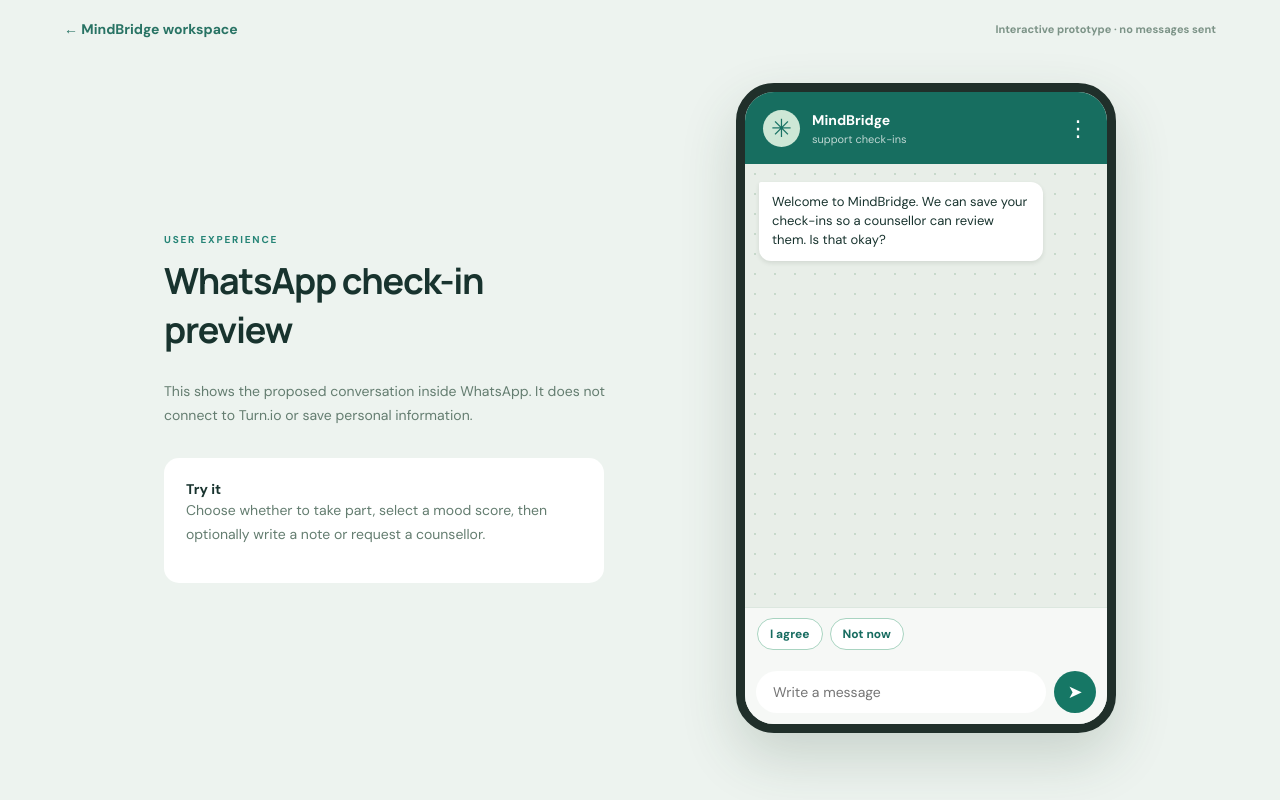
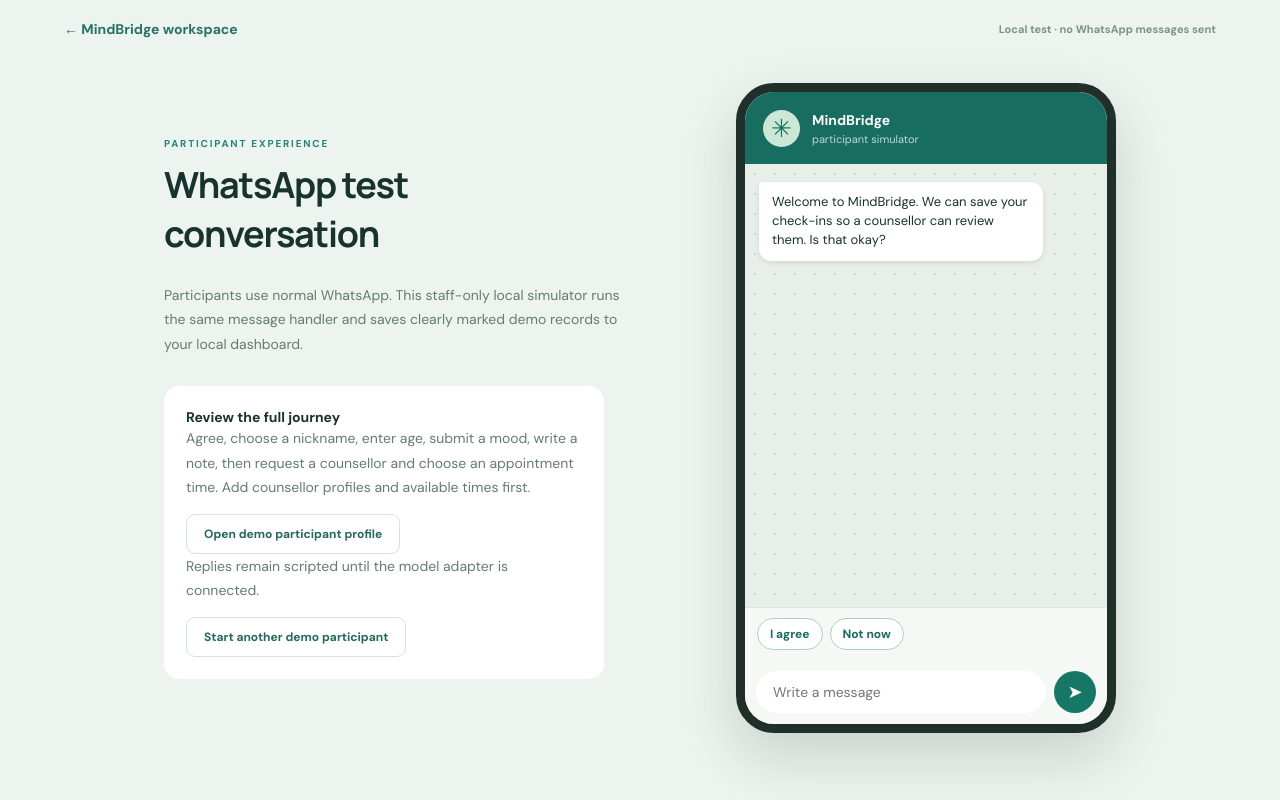
Before and after one commit to JaydaWalubiri/mindbridge, a Django app: page /preview/whatsapp/ in a window 1280 px wide. Run offline with Django 5.2, Linux system fonts and the light colour scheme; the visitor is signed in with stand-in values (Sample User, id 1).

Commit message:
feat: add booking and participant review screens

```diff
--- /dev/null
+++ b/templates/care/availability.html
@@ -0,0 +1,4 @@
+{% extends 'care/base.html' %}{% block title %}My availability{% endblock %}{% block crumb %}My availability{% endblock %}{% block content %}
+<div class="page-heading"><div><div class="eyebrow">APPOINTMENT TIMES</div><h1>My availability</h1><p>Add 30-minute appointment times. Assigned participants can choose these in WhatsApp. All times are EAT.</p></div></div>
+<section class="panel"><div class="entry"><form method="post">{% csrf_token %}{{ form.as_p }}<button class="button primary" type="submit">Add available time</button></form></div></section>
+<section class="panel"><div class="panel-head"><h3>Upcoming appointment slots</h3></div>{% for slot in slots %}<div class="list-row"><div class="row-text"><strong>{{ slot.starts_at|date:'D, d M Y · H:i' }} EAT</strong><small>{{ slot.counsellor.get_full_name|default:slot.counsellor.username }} · {% if slot.session_id %}Booked{% elif slot.is_active %}Available{% else %}Removed{% endif %}</small></div>{% if slot.is_active and not slot.session_id %}<form method="post" action="{% url 'remove_availability' slot.pk %}">{% csrf_token %}<button class="button compact" type="submit">Remove</button></form>{% endif %}</div>{% empty %}<div class="empty">No appointment times added yet.</div>{% endfor %}</section>{% endblock %}
--- a/templates/care/base.html
+++ b/templates/care/base.html
@@ -9,6 +9,7 @@
 <a class="nav-item {% if active == 'alerts' %}selected{% endif %}" href="{% url 'alerts' %}"><span>◇</span> Alerts</a>
 <a class="nav-item {% if active == 'participants' %}selected{% endif %}" href="{% url 'participants' %}"><span>♧</span> Participants</a>
 <a class="nav-item {% if active == 'sessions' %}selected{% endif %}" href="{% url 'sessions' %}"><span>▣</span> Sessions</a>
+<a class="nav-item {% if active == 'availability' %}selected{% endif %}" href="{% url 'availability' %}"><span>▤</span> My availability</a>
 {% if user.is_staff %}<a class="nav-item {% if active == 'admin' %}selected{% endif %}" href="{% url 'admin_dashboard' %}"><span>⚙</span> Admin dashboard</a>{% endif %}
 </nav><div class="sidebar-bottom"><div class="avatar">{{ user.username|first|upper }}</div><div><strong>{{ user.get_full_name|default:user.username }}</strong><small>{% if user.is_staff %}Administrator{% else %}Counsellor{% endif %}</small></div></div></aside>
 <div class="main-wrap"><header class="topbar"><span class="topbar-title">{% if active == 'admin' %}Administration{% else %}Counsellor portal{% endif %} <span class="topbar-sep">/</span> {% block crumb %}Overview{% endblock %}</span><div class="top-actions"><span class="private-pill">● Private workspace</span><form action="{% url 'logout' %}" method="post">{% csrf_token %}<button class="text-button" type="submit">Sign out</button></form></div></header>
--- a/templates/care/dashboard.html
+++ b/templates/care/dashboard.html
@@ -3,4 +3,4 @@
 <div class="hero"><div><span class="hero-kicker">CARE, AT A GLANCE</span><h2>Every check-in matters.</h2><p>Review new alerts, follow participants’ progress, and plan your next conversations in one place.</p><a class="button light" href="{% url 'alerts' %}">Review alerts <span>↗</span></a></div><div class="hero-art" aria-hidden="true"><div class="orb orb-one"></div><div class="orb orb-two"></div><div class="hero-heart">✳</div></div></div>
 <div class="stat-grid"><div class="stat-card"><span class="stat-icon rose">◇</span><div><span class="stat-label">Needs review</span><strong>{{ open_count }}</strong><small>Open alerts</small></div></div><div class="stat-card"><span class="stat-icon mint">♧</span><div><span class="stat-label">Participants</span><strong>{{ total_people }}</strong><small>In your workspace</small></div></div><div class="stat-card"><span class="stat-icon lilac">▣</span><div><span class="stat-label">Upcoming sessions</span><strong>{{ upcoming_count }}</strong><small>Scheduled from today</small></div></div></div>
 <div class="two-col"><section class="panel"><div class="panel-head"><div><h3>Recent alerts</h3><p>Check-ins that may need a follow-up</p></div><a href="{% url 'alerts' %}">View all →</a></div>{% for alert in recent_alerts %}<div class="list-row"><span class="row-icon {% if alert.priority == 'high' %}urgent{% endif %}">◇</span><div class="row-text"><strong>{{ alert.participant.display_name }}</strong><small>{{ alert.reason }}</small></div><div class="row-end"><span class="badge {% if alert.priority == 'high' %}high{% else %}medium{% endif %}">{{ alert.get_priority_display }}</span><small>{{ alert.created_at|date:'d M, H:i' }}</small></div></div>{% empty %}<div class="empty">No open alerts right now.</div>{% endfor %}</section><section class="panel"><div class="panel-head"><div><h3>Upcoming sessions</h3><p>Your scheduled conversations</p></div><a href="{% url 'sessions' %}">View all →</a></div>{% for session in upcoming_sessions %}<div class="list-row"><span class="row-icon">▣</span><div class="row-text"><strong>{{ session.participant.display_name }}</strong><small>{{ session.starts_at|date:'l, d F' }}</small></div><div class="row-end"><strong>{{ session.starts_at|date:'H:i' }}</strong><small>EAT</small></div></div>{% empty %}<div class="empty">No upcoming sessions scheduled.</div>{% endfor %}</section></div>
-{% endblock %}
+<section class="panel"><div class="panel-head"><div><h3>Counselling requests</h3><p>{{ request_count }} awaiting scheduling · refresh this page for new requests</p></div><a href="{% url 'availability' %}">Manage my availability →</a></div>{% for item in pending_requests %}<div class="list-row"><div class="row-text"><strong>{{ item.participant.display_name }}</strong><small>{{ item.participant.code }} · {{ item.requested_at|date:'d M, H:i' }}</small></div><a class="button compact" href="{% url 'book_session' item.participant.pk %}">Schedule session</a></div>{% empty %}<div class="empty">No requests awaiting scheduling.</div>{% endfor %}</section>{% endblock %}
--- a/templates/care/participant.html
+++ b/templates/care/participant.html
@@ -1,6 +1,6 @@
 {% extends 'care/base.html' %}{% block title %}{{ person.display_name }}{% endblock %}{% block crumb %}Participant profile{% endblock %}{% block content %}
-<div class="page-heading"><div><div class="eyebrow">PARTICIPANT {{ person.code }}</div><h1>{{ person.display_name }}</h1><p>{{ person.area|default:'Area not provided' }} · Assigned to {{ person.counsellor.get_full_name|default:person.counsellor.username|default:'No counsellor yet' }}</p></div><a class="button primary" href="{% url 'book_session' person.pk %}">Schedule session +</a></div>
-<div class="two-col profile-grid"><section class="panel"><div class="panel-head"><div><h3>Mood history</h3><p>Most recent twelve recorded check-ins · score 1–5</p></div></div><div class="chart-wrap"><canvas id="mood-chart" role="img" aria-label="Mood history chart"></canvas><div id="chart-empty" class="empty" hidden>No mood entries recorded yet.</div></div></section><section class="panel"><div class="panel-head"><div><h3>Recent check-ins</h3><p>Visible to assigned care staff</p></div></div>{% for entry in moods %}<div class="entry"><div><strong>{{ entry.recorded_at|date:'d M Y, H:i' }}</strong><span class="badge medium">{{ entry.score }} / 5</span></div>{% if entry.note %}<p>{{ entry.note }}</p>{% endif %}{% if entry.sentiment_label %}<small>Model label: {{ entry.sentiment_label }}</small>{% endif %}</div>{% empty %}<div class="empty">No check-ins available.</div>{% endfor %}</section></div>
+<div class="page-heading"><div><div class="eyebrow">PARTICIPANT {{ person.code }}</div><h1>{{ person.display_name }}</h1><p>{{ person.area|default:'Area not provided' }}{% if person.age %} · Age {{ person.age }}{% endif %}{% if person.is_simulated %} · DEMO RECORD{% endif %} · Assigned to {{ person.counsellor.get_full_name|default:person.counsellor.username|default:'No counsellor yet' }}</p></div><a class="button primary" href="{% url 'book_session' person.pk %}">Book counselling session +</a></div>
+<div class="two-col profile-grid"><section class="panel"><div class="panel-head"><div><h3>Mood history</h3><p>Check-ins over the last four weeks · score 1–5</p></div></div><div class="chart-wrap"><canvas id="mood-chart" role="img" aria-label="Mood history chart"></canvas><div id="chart-empty" class="empty" hidden>No mood entries recorded yet.</div></div></section><section class="panel"><div class="panel-head"><div><h3>Recent check-ins</h3><p>Visible to assigned care staff</p></div></div>{% for entry in moods %}<div class="entry"><div><strong>{{ entry.recorded_at|date:'d M Y, H:i' }}</strong><span class="badge medium">{{ entry.score }} / 5</span></div>{% if entry.note %}<p>{{ entry.note }}</p>{% endif %}{% if entry.sentiment_label %}<small>Model label: {{ entry.sentiment_label }}</small>{% endif %}</div>{% empty %}<div class="empty">No check-ins available.</div>{% endfor %}</section></div>
 <div class="two-col"><section class="panel"><div class="panel-head"><h3>Recent alerts</h3></div>{% for alert in alerts %}<div class="list-row"><div class="row-text"><strong>{{ alert.reason }}</strong><small>{{ alert.created_at|date:'d M Y, H:i' }}</small></div><span class="badge {% if alert.status == 'open' %}high{% endif %}">{{ alert.get_status_display }}</span></div>{% empty %}<div class="empty">No alerts for this participant.</div>{% endfor %}</section><section class="panel"><div class="panel-head"><h3>Sessions</h3></div>{% for session in sessions %}<div class="list-row"><div class="row-text"><strong>{{ session.starts_at|date:'d M Y, H:i' }}</strong><small>{{ session.get_status_display }}</small></div></div>{% empty %}<div class="empty">No sessions yet.</div>{% endfor %}</section></div>
 {{ chart_labels|json_script:'chart-labels' }}{{ chart_scores|json_script:'chart-scores' }}<script>const labels=JSON.parse(JSON.parse(document.getElementById('chart-labels').textContent));const scores=JSON.parse(JSON.parse(document.getElementById('chart-scores').textContent));const canvas=document.getElementById('mood-chart');if(!scores.length){canvas.hidden=true;document.getElementById('chart-empty').hidden=false}else{const c=canvas.getContext('2d');function draw(){let w=canvas.parentElement.clientWidth,h=235,d=devicePixelRatio||1;canvas.width=w*d;canvas.height=h*d;canvas.style.width=w+'px';canvas.style.height=h+'px';c.setTransform(d,0,0,d,0,0);c.clearRect(0,0,w,h);const x=i=>44+i*(w-64)/Math.max(1,scores.length-1),y=v=>h-35-(v-1)*(h-65)/4;c.font='12px sans-serif';c.strokeStyle='#e7e9e4';c.fillStyle='#7d8985';for(let n=1;n<=5;n++){c.beginPath();c.moveTo(38,y(n));c.lineTo(w-12,y(n));c.stroke();c.fillText(n,15,y(n)+4)}c.strokeStyle='#18776b';c.lineWidth=3;c.beginPath();scores.forEach((v,i)=>i?c.lineTo(x(i),y(v)):c.moveTo(x(i),y(v)));c.stroke();scores.forEach((v,i)=>{c.beginPath();c.arc(x(i),y(v),4.5,0,Math.PI*2);c.fillStyle='#18776b';c.fill();if(scores.length<=8){c.fillStyle='#7d8985';c.fillText(labels[i],Math.max(38,x(i)-15),h-10)}})}draw();window.addEventListener('resize',draw)}</script>
-{% endblock %}
+<section class="panel"><div class="panel-head"><div><h3>Recent participant messages</h3><p>Visible to assigned care staff · model replies remain pending integration</p></div></div>{% for entry in chat_entries %}<div class="entry"><strong>{{ entry.received_at|date:'d M Y, H:i' }}</strong><p>{{ entry.body }}</p><small>MindBridge: {{ entry.reply }}</small>{% if entry.sentiment_label %}<small class="block">Sentiment: {{ entry.sentiment_label }} · confidence {{ entry.sentiment_score|floatformat:2 }}</small>{% endif %}</div>{% empty %}<div class="empty">No messages received.</div>{% endfor %}</section>{% endblock %}
--- a/templates/care/sessions.html
+++ b/templates/care/sessions.html
@@ -1,2 +1,2 @@
 {% extends 'care/base.html' %}{% block title %}Sessions{% endblock %}{% block crumb %}Sessions{% endblock %}{% block content %}
-<div class="page-heading"><div><div class="eyebrow">CONVERSATIONS</div><h1>Sessions</h1><p>Manage upcoming and previous appointments. All times are East Africa Time.</p></div><a class="button primary" href="{% url 'participants' %}">Choose participant +</a></div><section class="panel table-panel"><div class="table-scroll"><table><thead><tr><th>Participant</th><th>Date & time</th><th>Counsellor</th><th>Status</th></tr></thead><tbody>{% for session in sessions %}<tr><td><a class="name-link" href="{% url 'participant_detail' session.participant_id %}">{{ session.participant.display_name }}</a></td><td>{{ session.starts_at|date:'D, d M Y · H:i' }} EAT</td><td>{{ session.counsellor.get_full_name|default:session.counsellor.username }}</td><td><span class="badge medium">{{ session.get_status_display }}</span></td></tr>{% empty %}<tr><td colspan="4" class="empty">No sessions scheduled yet.</td></tr>{% endfor %}</tbody></table></div></section>{% endblock %}
+<div class="page-heading"><div><div class="eyebrow">CONVERSATIONS</div><h1>Sessions</h1><p>Manage upcoming and previous appointments. All times are East Africa Time.</p></div><a class="button primary" href="{% url 'participants' %}">Choose participant +</a></div><section class="panel table-panel"><div class="table-scroll"><table><thead><tr><th>Participant</th><th>Date & time</th><th>Counsellor</th><th>Status</th><th>Action</th></tr></thead><tbody>{% for session in sessions %}<tr><td><a class="name-link" href="{% url 'participant_detail' session.participant_id %}">{{ session.participant.display_name }}</a></td><td>{{ session.starts_at|date:'D, d M Y · H:i' }} EAT</td><td>{{ session.counsellor.get_full_name|default:session.counsellor.username }}</td><td><span class="badge medium">{{ session.get_status_display }}</span></td><td>{% if session.status == 'scheduled' %}<form method="post" action="{% url 'update_session' session.pk %}">{% csrf_token %}<button class="button compact" name="status" value="completed">Mark completed</button><button class="button compact" name="status" value="cancelled">Cancel session</button></form>{% endif %}</td></tr>{% empty %}<tr><td colspan="5" class="empty">No sessions scheduled yet.</td></tr>{% endfor %}</tbody></table></div></section>{% endblock %}
--- a/templates/care/whatsapp_preview.html
+++ b/templates/care/whatsapp_preview.html
@@ -1,23 +1,12 @@
 {% load static %}
-<!doctype html><html lang="en"><head><meta charset="utf-8"><meta name="viewport" content="width=device-width,initial-scale=1"><title>WhatsApp flow preview · MindBridge</title><link rel="stylesheet" href="{% static 'care/app.css' %}"></head>
-<body class="preview-page"><header class="preview-header"><a href="{% url 'dashboard' %}">← MindBridge workspace</a><span>Interactive prototype · no messages sent</span></header>
-<main class="preview-layout"><div><div class="eyebrow">USER EXPERIENCE</div><h1>WhatsApp check-in preview</h1><p>This shows the proposed conversation inside WhatsApp. It does not connect to Turn.io or save personal information.</p><div class="preview-notes"><strong>Try it</strong><p>Choose whether to take part, select a mood score, then optionally write a note or request a counsellor.</p></div></div>
-<div class="phone"><div class="phone-top"><span class="phone-avatar">✳</span><div><strong>MindBridge</strong><small>support check-ins</small></div><span class="phone-menu">⋮</span></div><div id="messages" class="chat" aria-live="polite"></div><div id="choices" class="preview-choices" aria-label="Suggested replies"></div><form id="chat-form" class="chat-compose"><label class="sr-only" for="chat-input">Message</label><input id="chat-input" autocomplete="off" placeholder="Write a message" maxlength="1000" required><button type="submit" aria-label="Send message">➤</button></form></div></main>
+<!doctype html><html lang="en"><head><meta charset="utf-8"><meta name="viewport" content="width=device-width,initial-scale=1"><title>Participant test chat · MindBridge</title><link rel="stylesheet" href="{% static 'care/app.css' %}"></head>
+<body class="preview-page"><header class="preview-header"><a href="{% url 'dashboard' %}">← MindBridge workspace</a><span>Local test · no WhatsApp messages sent</span></header>
+<main class="preview-layout"><div><div class="eyebrow">PARTICIPANT EXPERIENCE</div><h1>WhatsApp test conversation</h1><p>Participants use normal WhatsApp. This staff-only local simulator runs the same message handler and saves clearly marked demo records to your local dashboard.</p><div class="preview-notes"><strong>Review the full journey</strong><p>Agree, choose a nickname, enter age, submit a mood, write a note, then request a counsellor and choose an appointment time. Add counsellor profiles and available times first.</p><p id="test-status" role="status"></p><a id="profile-link" hidden class="button" target="_blank" rel="noopener">Open demo participant profile</a><p>Replies remain scripted until the model adapter is connected.</p><button class="button" id="reset" type="button">Start another demo participant</button></div></div>
+<div class="phone"><div class="phone-top"><span class="phone-avatar">✳</span><div><strong>MindBridge</strong><small>participant simulator</small></div></div><div id="messages" class="chat" aria-live="polite"></div><div id="choices" class="preview-choices" aria-label="Suggested replies"></div><form id="chat-form" class="chat-compose">{% csrf_token %}<label class="sr-only" for="chat-input">Message</label><input id="chat-input" autocomplete="off" placeholder="Write a message" maxlength="1000" required><button type="submit" aria-label="Send message">➤</button></form></div></main>
 <script>
-let consent=false,state='consent';
-const chat=document.getElementById('messages'),choices=document.getElementById('choices'),input=document.getElementById('chat-input');
-function add(message,side){const bubble=document.createElement('div');bubble.className='bubble '+side;bubble.textContent=message;chat.appendChild(bubble);chat.scrollTop=chat.scrollHeight}
-function options(labels){choices.replaceChildren();for(const label of labels){const button=document.createElement('button');button.type='button';button.textContent=label;button.addEventListener('click',()=>send(label));choices.appendChild(button)}}
-function send(message){const text=message.trim();if(!text)return;add(text,'sent');input.value='';const command=text.toLowerCase();let reply,buttons;
-  if(['stop','pause','pause check-ins','not now'].includes(command)){consent=false;state='consent';reply="That's okay. Check-ins are paused. Message us whenever you're ready to continue.";buttons=['I agree','Not now']}
-  else if(!consent){if(['i agree','yes, i agree'].includes(command)){consent=true;state='mood';reply='How are you feeling today? Choose a number from 1 (very low) to 5 (very good). You can also ask for a counsellor.';buttons=['1','2','3','4','5','Talk to a counsellor']}else{reply='Welcome to MindBridge. We can save your check-ins so a counsellor can review them. Is that okay?';buttons=['I agree','Not now']}}
-  else if(['counsellor','talk to a counsellor','talk to counsellor','session'].includes(command)){state='menu';reply='Your request has been recorded. A counsellor will follow up. You can write to us again whenever you need to.';buttons=['Check in','Pause check-ins']}
-  else if(['check in','check in again','check-in','mood'].includes(command)){state='mood';reply='How are you feeling today? Choose a number from 1 (very low) to 5 (very good).';buttons=['1','2','3','4','5','Talk to a counsellor']}
-  else if(state==='mood'&&['1','2','3','4','5'].includes(command)){state='note';reply="Thank you for checking in. If you'd like to share more, just write a message. You can also ask for a counsellor or check in again whenever you want.";buttons=['Talk to a counsellor','Check in again','Pause check-ins']}
-  else if(state==='note'){state='menu';reply='Thank you for sharing. A counsellor can review your note. You can check in again or ask for a counsellor.';buttons=['Check in','Talk to a counsellor','Pause check-ins']}
-  else{reply="You can check in about your mood or ask for a counsellor. Tell us which you'd like.";buttons=['Check in','Talk to a counsellor','Pause check-ins']}
-  setTimeout(()=>{add(reply,'received');options(buttons)},200)
-}
-document.getElementById('chat-form').addEventListener('submit',event=>{event.preventDefault();send(input.value)});
-add('Welcome to MindBridge. We can save your check-ins so a counsellor can review them. Is that okay?','received');options(['I agree','Not now']);
+const chat=document.getElementById('messages'),choices=document.getElementById('choices'),input=document.getElementById('chat-input'),status=document.getElementById('test-status'),profile=document.getElementById('profile-link');let busy=false;
+function add(message,side){const node=document.createElement('div');node.className='bubble '+side;node.textContent=message;chat.appendChild(node);chat.scrollTop=chat.scrollHeight}
+function options(items){choices.replaceChildren();for(const [key,title] of items){const button=document.createElement('button');button.type='button';button.textContent=title;button.addEventListener('click',()=>send(key,false,title));choices.appendChild(button)}}
+async function send(body,reset=false,label=body){if(busy)return;busy=true;input.disabled=true;choices.querySelectorAll('button').forEach(b=>b.disabled=true);if(!reset)add(label,'sent');try{const response=await fetch('{% url "simulator_message" %}',{method:'POST',headers:{'Content-Type':'application/json','X-CSRFToken':document.querySelector('[name=csrfmiddlewaretoken]').value},body:JSON.stringify({body,reset})});if(!response.ok)throw new Error('Unable to send. Check that Django is running and you are signed in as staff.');const data=await response.json();if(reset)chat.replaceChildren();add(data.reply,'received');options(data.buttons);status.textContent=data.code+' · '+data.assigned_to;profile.href=data.profile_url;profile.hidden=false;input.value=''}catch(error){add(error.message,'received');choices.querySelectorAll('button').forEach(b=>b.disabled=false)}finally{busy=false;input.disabled=false;input.focus()}}
+document.getElementById('chat-form').addEventListener('submit',event=>{event.preventDefault();const body=input.value.trim();if(body)send(body)});document.getElementById('reset').addEventListener('click',()=>send('Hello',true));add('Welcome to MindBridge. We can save your check-ins so a counsellor can review them. Is that okay?','received');options([['consent_yes','I agree'],['consent_no','Not now']]);
 </script></body></html>
```
Also changed, not shown: templates/care/admin_dashboard.html (+1 -1 lines), templates/care/alerts.html (+1 -1 lines).
